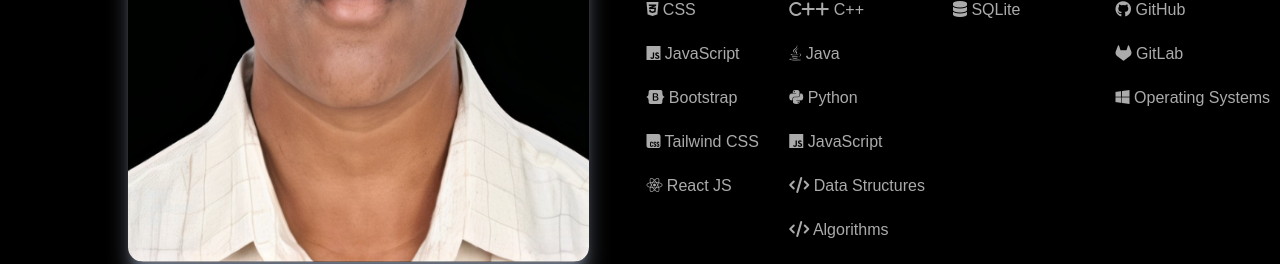
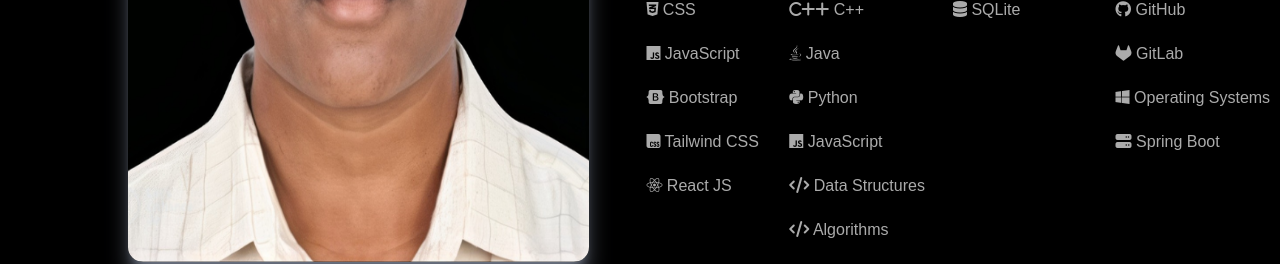
Before and after one commit to gourishetti-ruthvik/my-portfolio, a plain HTML site: page index.html in a window 1280 px wide. Shown: the part 1380-1644 px from the top of the page. Drawn offline with nearby package versions, Linux system fonts and the light colour scheme.

Commit message:
Made changes in skills section.

```diff
--- a/index.html
+++ b/index.html
@@ -83,6 +83,7 @@
                                     <li><i class="fa-brands fa-github"></i> GitHub</li>
                                     <li><i class="fa-brands fa-gitlab"></i> GitLab</li>
                                     <li><i class="fa-brands fa-windows"></i> Operating Systems</li>
+                                    <li><i class="fa-solid fa-server"></i> Spring Boot</li>
                                 </ul>
                         </ul>
                     </div>
```
